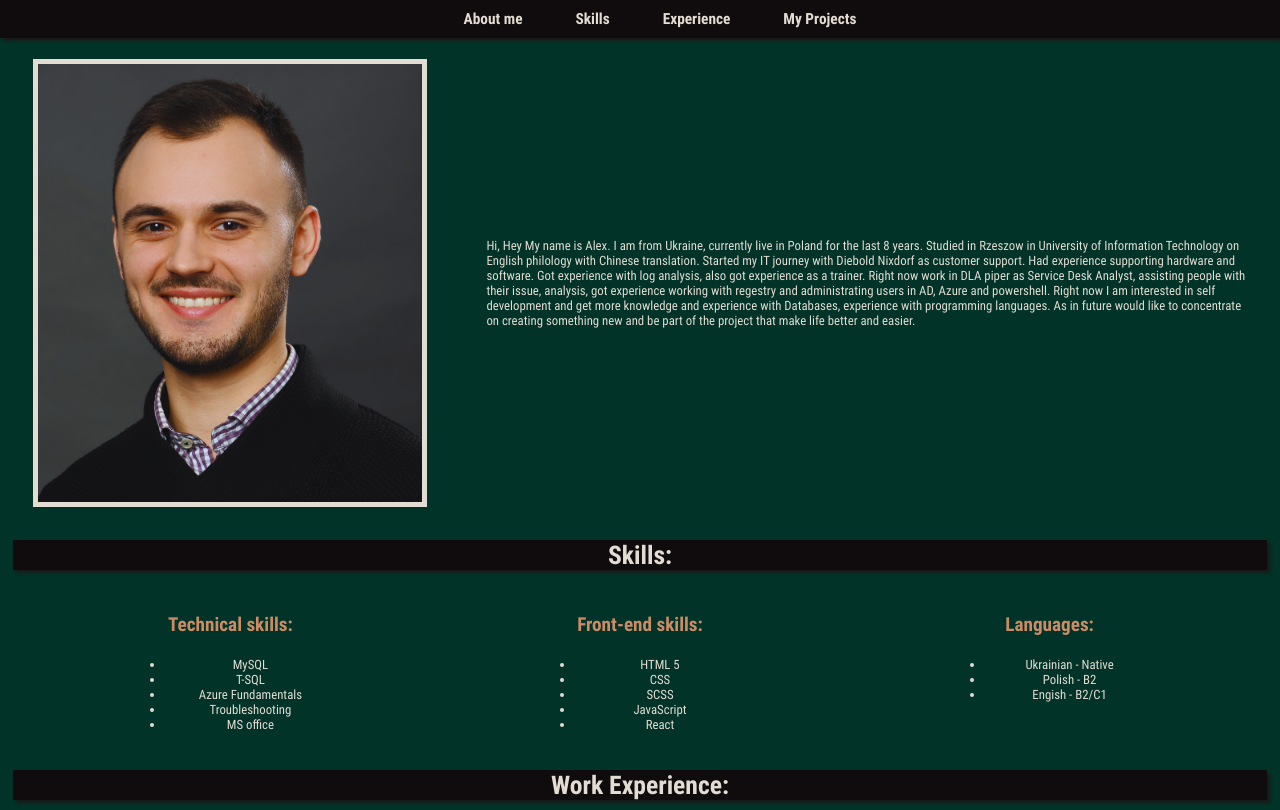
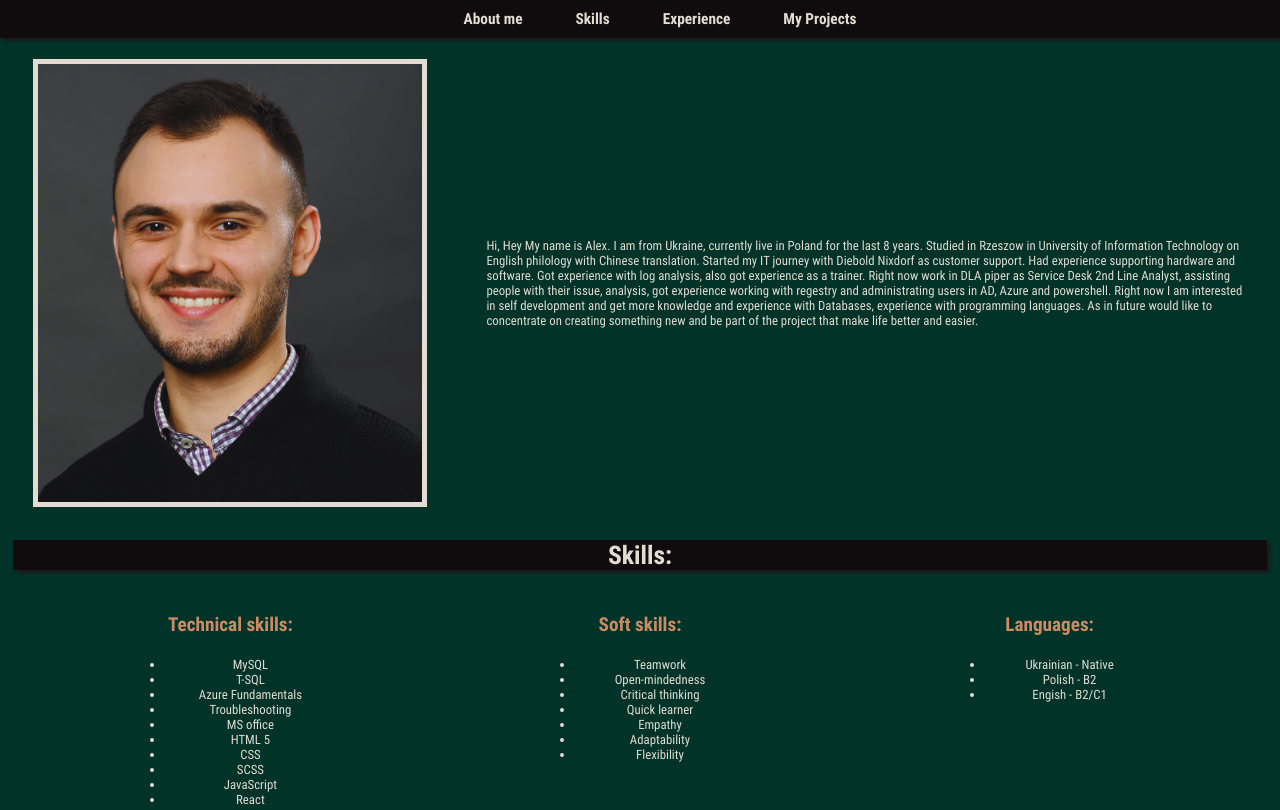
Before and after one commit to LogvynO/Oleksandr_Logvyn_CV_EN, a plain HTML site: page index.html in a window 1280 px wide. Shown: the top 810 px of the page. Drawn offline with Linux system fonts and the light colour scheme.

Commit message:
small text corrections

```diff
--- a/index.html
+++ b/index.html
@@ -29,7 +29,7 @@
             translation.
             Started my IT journey with Diebold Nixdorf as customer support. Had experience
             supporting hardware and software. Got experience with log analysis, also got
-            experience as a trainer. Right now work in DLA piper as Service Desk Analyst,
+            experience as a trainer. Right now work in DLA piper as Service Desk 2nd Line Analyst,
             assisting people with their issue, analysis, got experience working with regestry and
             administrating users in AD, Azure and powershell.
             Right now I am interested in self development and get more knowledge and
@@ -49,16 +49,23 @@
                     <li>Azure Fundamentals</li>
                     <li>Troubleshooting</li>
                     <li>MS office</li>
-                </ul>
-            </div>
-            <div class="tech-skill">
-                <h3>Front-end skills:</h3>
-                <ul>
                     <li>HTML 5</li>
                     <li>CSS</li>
                     <li>SCSS</li>
                     <li>JavaScript</li>
                     <li>React</li>
+                </ul>
+            </div>
+            <div class="tech-skill">
+                <h3>Soft skills:</h3>
+                <ul>
+                    <li>Teamwork</li>
+                    <li>Open-mindedness</li>
+                    <li>Critical thinking </li>
+                    <li>Quick learner</li>
+                    <li>Empathy</li>
+                    <li>Adaptability</li>
+                    <li>Flexibility</li>
                 </ul>
         </div>
         <div class="tech-skill">
```
